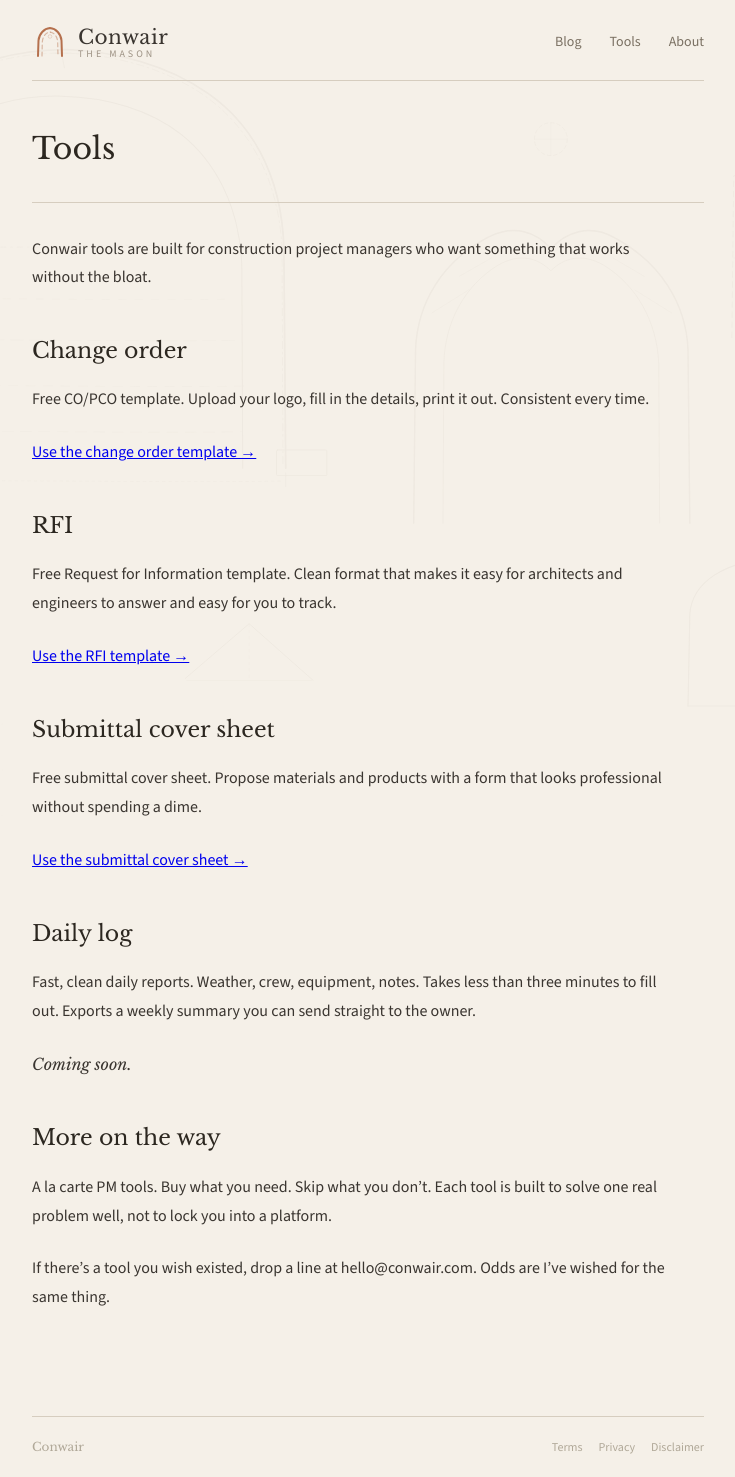
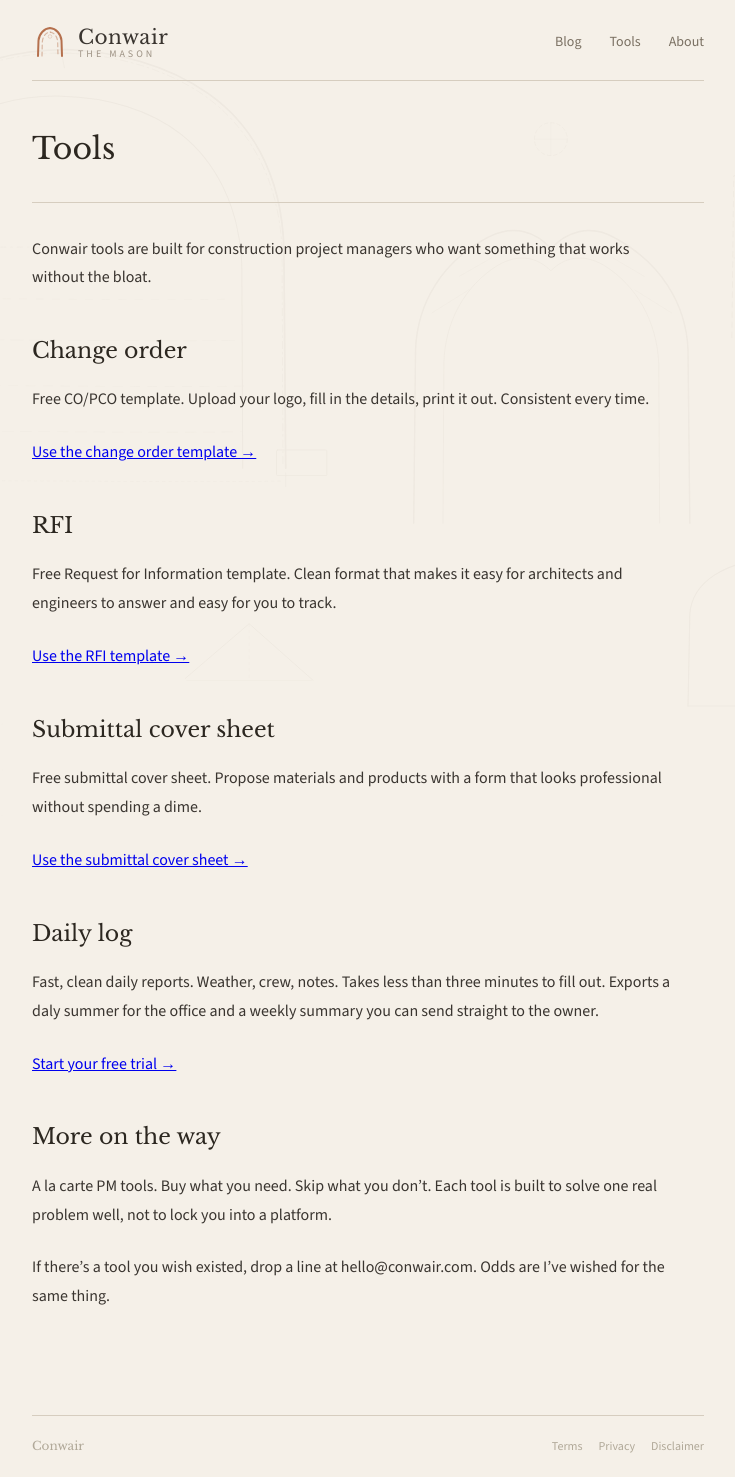
Before and after one commit to oldmanyellsathema/Conwair, a Jekyll site: the page built from tools.md, in a window 1280 px wide. Shown: the whole page, without its empty margins (272-1007 px from the left). Built offline with Jekyll 4.4.1, drawn with Linux system fonts in a browser that asks for light colours.

Commit message:
Revise daily log details and links
Updated daily log description and corrected typos.

```diff
--- a/tools.md
+++ b/tools.md
@@ -26,9 +26,9 @@ Free submittal cover sheet. Propose materials and products with a form that look
 
 ## Daily log
 
-Fast, clean daily reports. Weather, crew, equipment, notes. Takes less than three minutes to fill out. Exports a weekly summary you can send straight to the owner.
+Fast, clean daily reports. Weather, crew, notes. Takes less than three minutes to fill out. Exports a daly summer for the office and a weekly summary you can send straight to the owner.
 
-*Coming soon.*
+[Start your free trial →](https://app.conwair.com)
 
 ## More on the way
 
```
